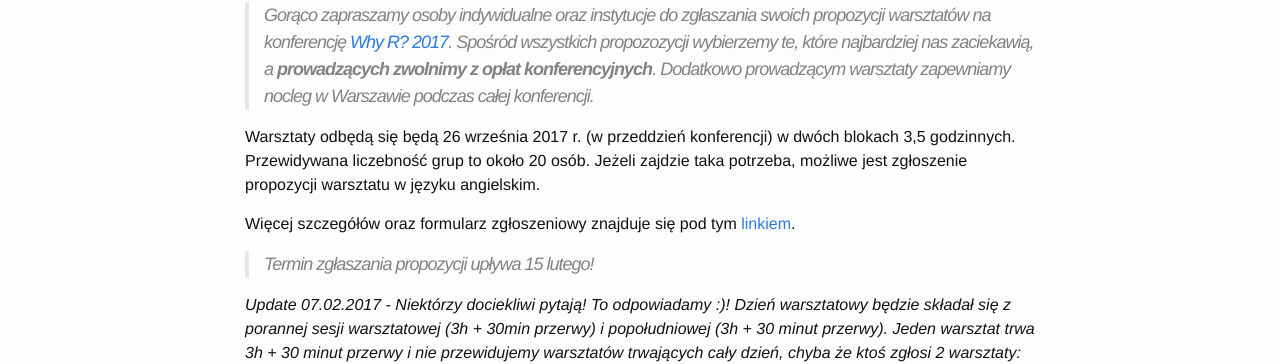
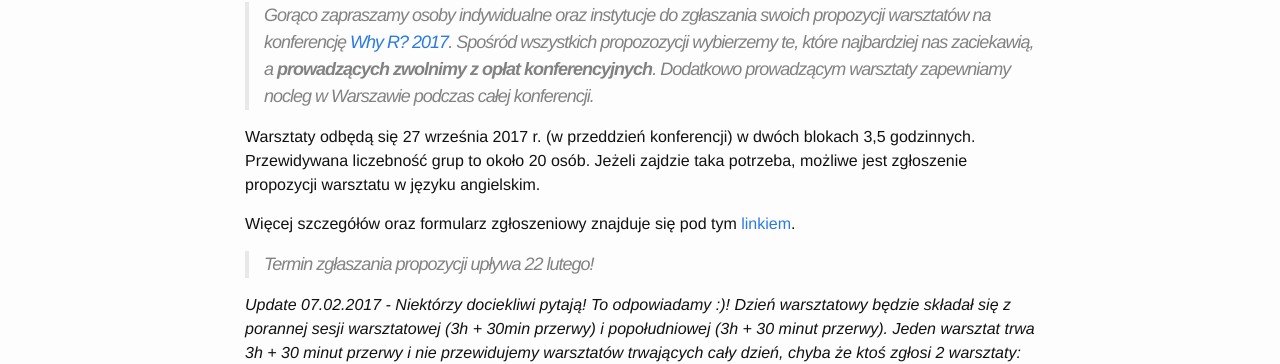
Before and after one commit to WhyR2017/blog, a Jekyll site: the page built from _posts/2017-01-15-Warsztaty-ruszamy.markdown, in a window 1280 px wide. Shown: the part 261-625 px from the top of the page. Built offline with Jekyll 4.4.1, drawn with Linux system fonts in a browser that asks for light colours; comment, search, counter and statistics services are not loaded.

Commit message:
daty w warsztatach - lepiej późno niż wcale

```diff
--- a/_posts/2017-01-15-Warsztaty-ruszamy.markdown
+++ b/_posts/2017-01-15-Warsztaty-ruszamy.markdown
@@ -11,11 +11,11 @@ A może masz pomysł na ciekawy warsztat i chcesz sprawdzić się w nowej roli p
 
 > Gorąco zapraszamy osoby indywidualne oraz instytucje do zgłaszania swoich propozycji warsztatów na konferencję [Why R? 2017](whyr.pl). Spośród wszystkich propozozycji wybierzemy te, które najbardziej nas zaciekawią, a **prowadzących zwolnimy z opłat konferencyjnych**. Dodatkowo prowadzącym warsztaty zapewniamy nocleg w Warszawie podczas całej konferencji.
 
-Warsztaty odbędą się będą 26 września 2017 r. (w przeddzień konferencji) w dwóch blokach 3,5 godzinnych. Przewidywana liczebność grup to około 20 osób. Jeżeli zajdzie taka potrzeba, możliwe jest zgłoszenie propozycji warsztatu w języku angielskim.
+Warsztaty odbędą się 27 września 2017 r. (w przeddzień konferencji) w dwóch blokach 3,5 godzinnych. Przewidywana liczebność grup to około 20 osób. Jeżeli zajdzie taka potrzeba, możliwe jest zgłoszenie propozycji warsztatu w języku angielskim.
 
 Więcej szczegółów oraz formularz zgłoszeniowy znajduje się pod tym [linkiem](https://docs.google.com/forms/d/e/1FAIpQLSeYi8aSmeURZuUMmiLHtwBSt5tV-zKW8pwLzBybB738vrFcqg/viewform?c=0&w=1).
 
-> Termin zgłaszania propozycji upływa 15 lutego!
+> Termin zgłaszania propozycji upływa 22 lutego!
 
 *Update 07.02.2017 - Niektórzy dociekliwi pytają! To odpowiadamy :)! Dzień warsztatowy będzie składał się z porannej sesji warsztatowej (3h + 30min przerwy) i popołudniowej (3h + 30 minut przerwy). Jeden warsztat trwa 3h + 30 minut przerwy i nie przewidujemy warsztatów trwających cały dzień, chyba że ktoś zgłosi 2 warsztaty: jeden na sesję poranną a drugi na popołudniową (wtedy formularz trzeba wypełnić dwa razy).*
 
```
